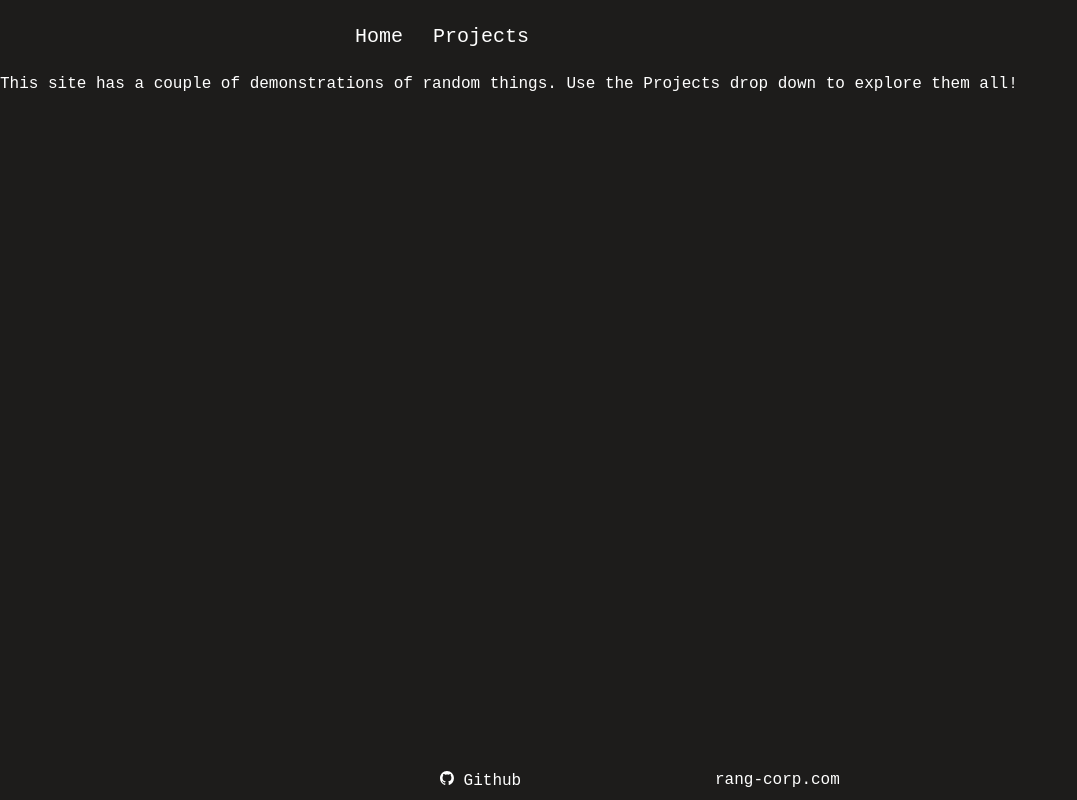
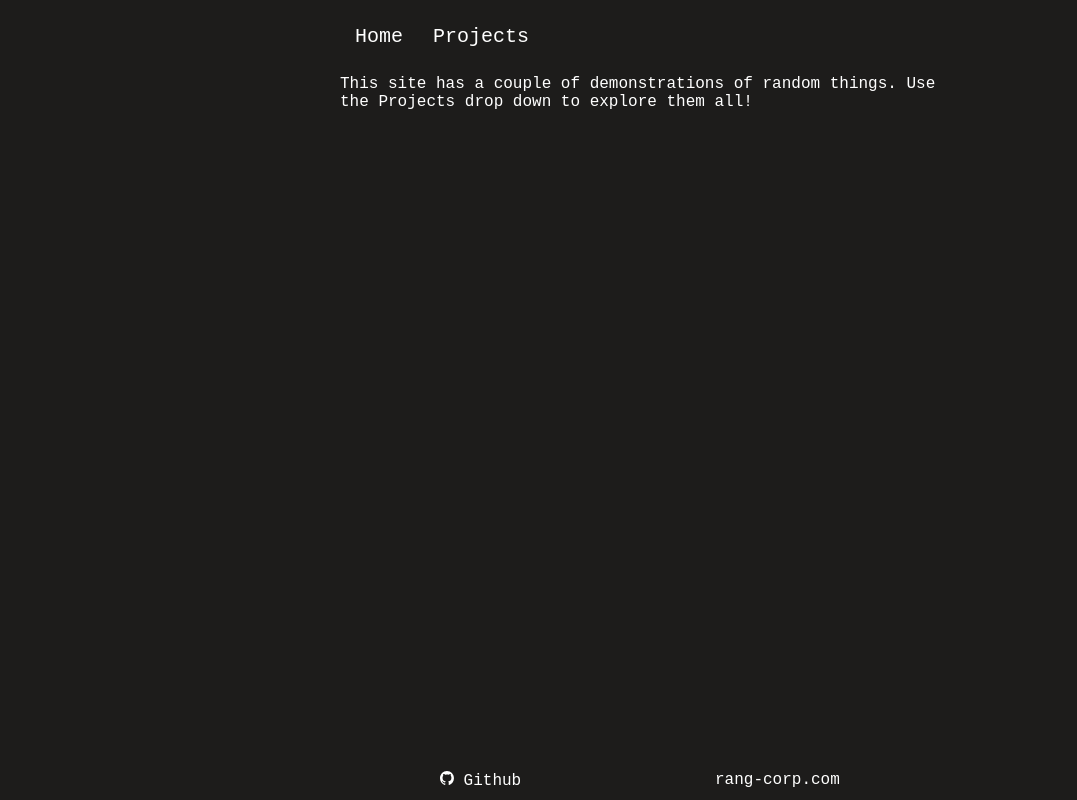
Before and after one commit to christianrang/nextjs-portfolio, a Next.js app: page / in a window 1280 px wide. Shown: the whole page, without its empty margins (0-1077 px from the left). Built offline with nearby package versions, Linux system fonts and the light colour scheme.

Commit message:
chore: center index.tsx

```diff
--- a/pages/index.tsx
+++ b/pages/index.tsx
@@ -1,6 +1,7 @@
-import Navbar, { NavbarProps } from "@/components/navbar/navbar";
-import Layout, { LayoutProps } from "../components/layout/layout";
+import { NavbarProps } from "@/components/navbar/navbar";
+import Layout from "../components/layout/layout";
 import { useEffect } from "react";
+import Centered from "@/components/layout/centered";
 
 export async function getStaticProps() {
   const isSortEnabled = process.env.NAVBAR_SORT_ENABLED;
@@ -14,21 +15,17 @@ export async function getStaticProps() {
           isSortEnabled: isSortEnabled,
           isPathfinderEnabled: isPathfinderEnabled,
           isTicTacToeEnabled: isTicTacToeEnabled,
-        }
-      }
+        },
+      },
     },
   };
 }
 
 type HomeProps = {
-  navbarProps: NavbarProps,
-}
+  navbarProps: NavbarProps;
+};
 
-export default function Home(
-      {
-        navbarProps
-      }: HomeProps
-) {
+export default function Home({ navbarProps }: HomeProps) {
   useEffect(() => {
     document.title = "Home | Rang Corp";
   }, []);
@@ -36,10 +33,12 @@ export default function Home(
   return (
     <>
       <Layout navbarProps={navbarProps}>
-        <span>
-          This site has a couple of demonstrations of random things. Use the
-          Projects drop down to explore them all!
-        </span>
+        <Centered>
+          <span>
+            This site has a couple of demonstrations of random things. Use the
+            Projects drop down to explore them all!
+          </span>
+        </Centered>
       </Layout>
     </>
   );
```
